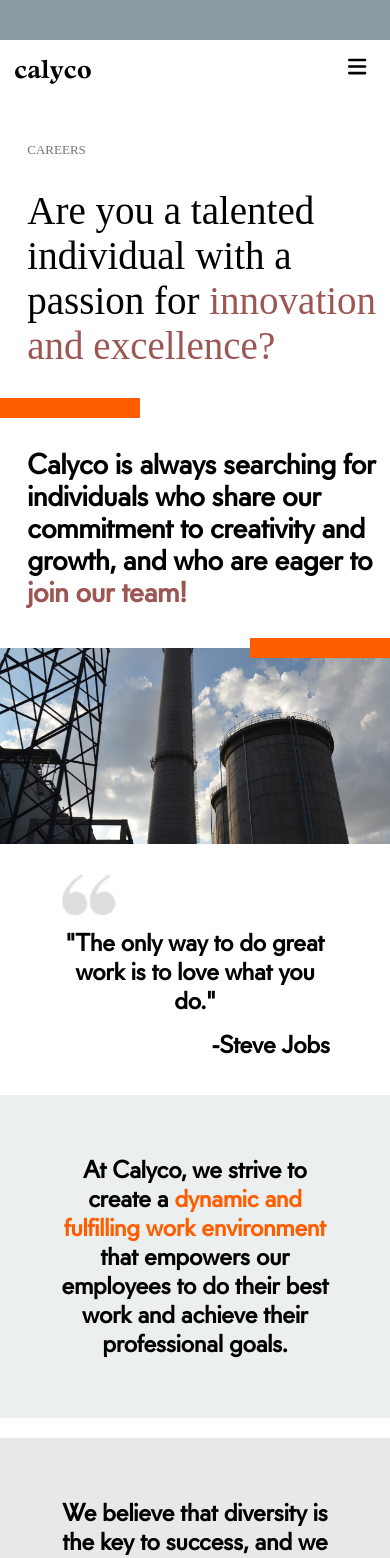
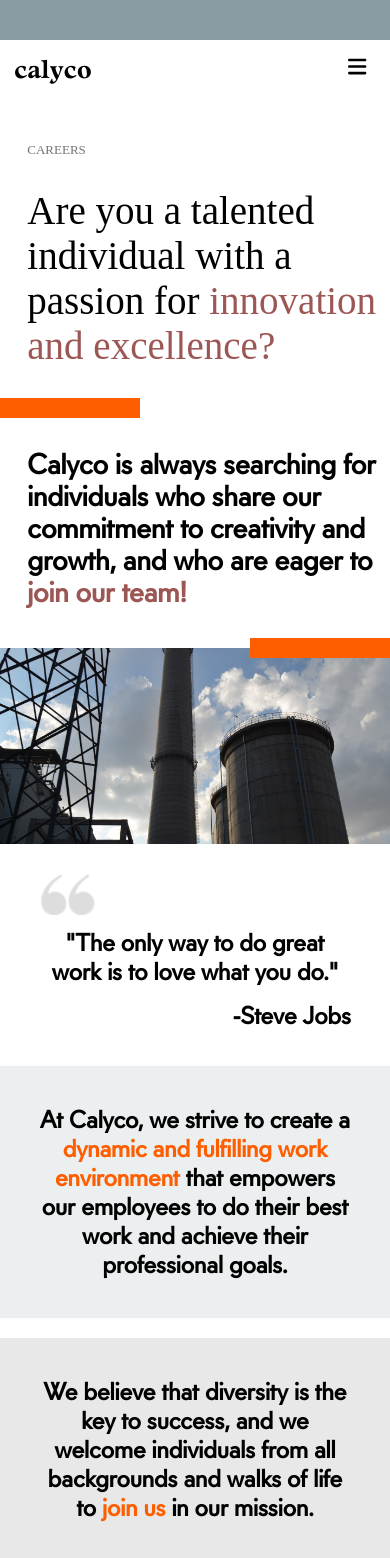
Before and after one commit to ayushconvicted1/calyco, a React (Create React App) app: page /Join-our-team in a window 390 px wide. Shown: the top 1558 px of the page. Built offline with nearby package versions, Linux system fonts and the light colour scheme; a web font is replaced by a local one.

Commit message:
Update website with latest changes

```diff
--- a/src/components/pages/Join our team/Join_team.css
+++ b/src/components/pages/Join our team/Join_team.css
@@ -248,7 +248,7 @@ padding-top: 0;
 .Join-heading-para div{
   font-size: 24px;
   font-weight: bold;
-  padding: 60px;
+  padding: 10% 10% 10% 10%;
 }
 
 .quatation-mark{
```
